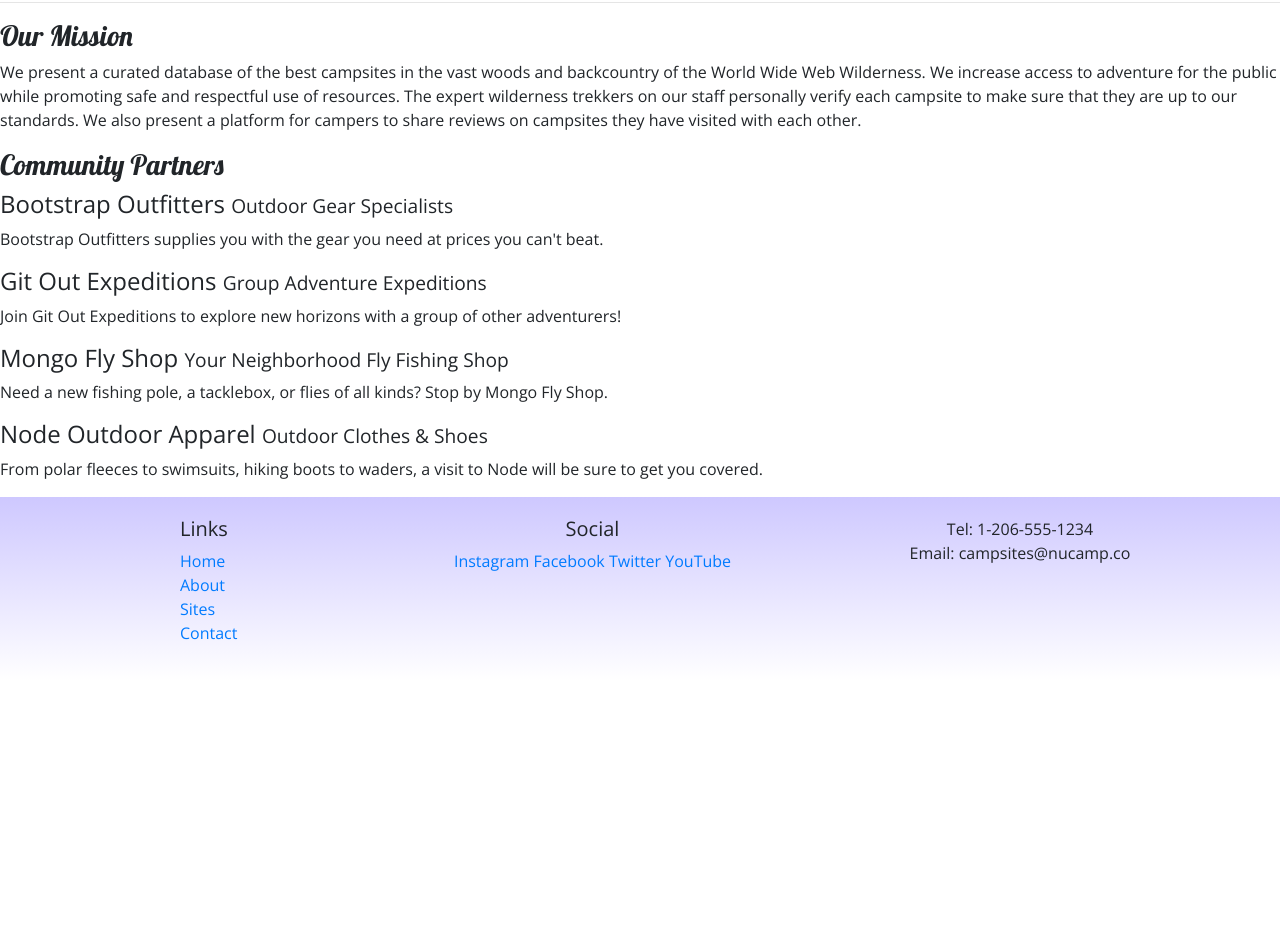
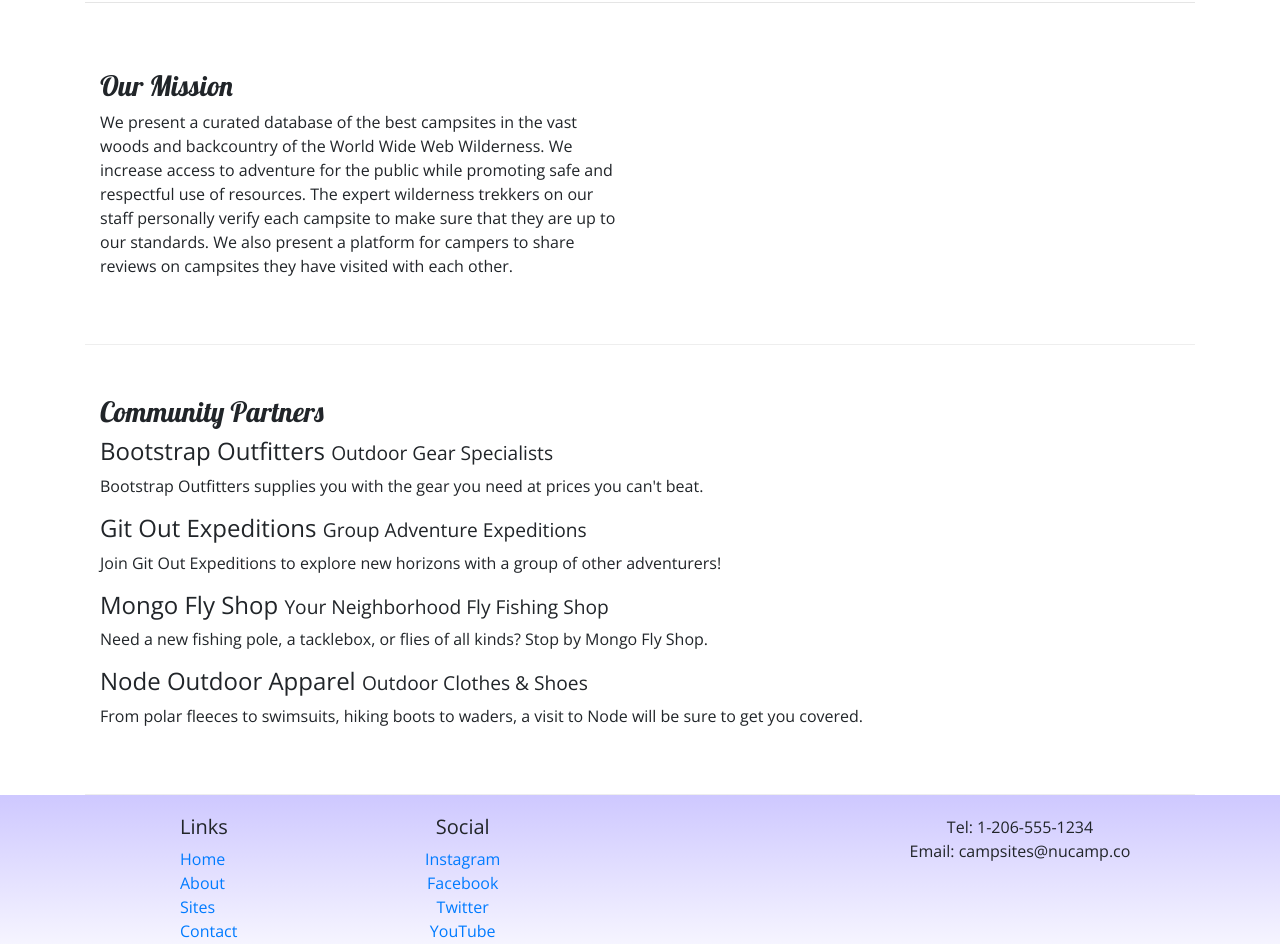
Before and after one commit to laminarhealth/nucampsite, a website: page aboutus.html in a window 1280 px wide. Shown: the part 247-1191 px from the top of the page. Before the commit the page ends 928 px from the top, so only its background shows below. Drawn offline with nearby package versions, Linux system fonts and the light colour scheme.

Commit message:
Bootstrap 4

```diff
--- a/aboutus.html
+++ b/aboutus.html
@@ -29,32 +29,44 @@
         </div>
     </header>
 
-    <div>
-        <div>
-            <div>
+    <div class="container">
+        <div class="row">
+            <div class="col">
                <h2>About Us</h2>
                <hr />
             </div>
         </div>
 
-        <div>
-            <div>
+        <div class="container">
+            <div class="row row-content">
+                <div class="col-sm-6">
                     <h3>Our Mission</h3>
                     <p>We present a curated database of the best campsites in the vast woods and backcountry of the World Wide Web Wilderness. We increase access to adventure for the public while promoting safe and respectful use of resources. The expert wilderness trekkers on our staff personally verify each campsite to make sure that they are up to our standards. We also present a platform for campers to share reviews on campsites they have visited with each other.</p>
                 </div>
             </div>
+        </div>
 
-        <div>
-            <div>
+        <div class="container">
+            <div class="row row-content">
+                <div class="col">
                     <h3>Community Partners</h3>
                     <h4>Bootstrap Outfitters <small>Outdoor Gear Specialists</small></h4>
+                    <div class="d-none d-sm-block">
                         <p>Bootstrap Outfitters supplies you with the gear you need at prices you can't beat.</p>
+                    </div>
                     <h4>Git Out Expeditions <small>Group Adventure Expeditions</small></h4>
+                    <div class="d-none d-sm-block">
                         <p>Join Git Out Expeditions to explore new horizons with a group of other adventurers!</p>
+                    </div>
                     <h4>Mongo Fly Shop <small>Your Neighborhood Fly Fishing Shop</small></h4>
+                    <div class="d-none d-sm-block">
                         <p>Need a new fishing pole, a tacklebox, or flies of all kinds? Stop by Mongo Fly Shop.</p>
+                    </div>
                     <h4>Node Outdoor Apparel <small>Outdoor Clothes & Shoes</small></h4>
+                    <div class="d-none d-sm-block">
                         <p>From polar fleeces to swimsuits, hiking boots to waders, a visit to Node will be sure to get you covered.</p>
+                    </div>
+                </div>
             </div>
         </div>
     </div>
@@ -72,11 +84,13 @@
                     </ul>
                 </div>
                 <div class="col-6 col-sm-5 text-center">
-                    <h5>Social</h5>
-                    <a href="http://instagram.com/">Instagram</a>
-                    <a href="http://facebook.com/">Facebook</a>
-                    <a href="http://twitter.com/">Twitter</a>
-                    <a href="http://youtube.com/">YouTube</a>
+                    <h5 class="col-6 col-sm-5 text-center">Social</h5>
+                    <ul class="list-unstyled col-6 col-sm-5 text-center">
+                        <li><a href="http://instagram.com/">Instagram</a></li>
+                        <li><a href="http://facebook.com/">Facebook</a></li>
+                        <li><a href="http://twitter.com/">Twitter</a></li>
+                        <li><a href="http://youtube.com/">YouTube</a></li>
+                    </ul>
                 </div>
                 <div class="col-sm-4 text-center">
                     Tel: 1-206-555-1234<br />
```
Also changed, not shown: index.html (+16 -9 lines). Lines whose indentation alone changed are shown as unchanged.
